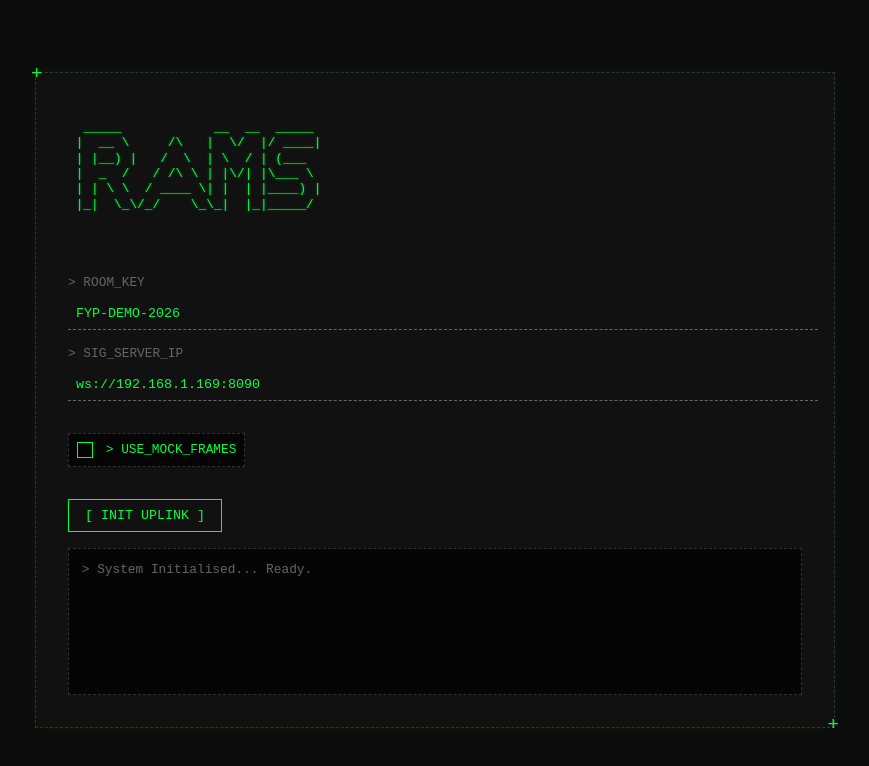
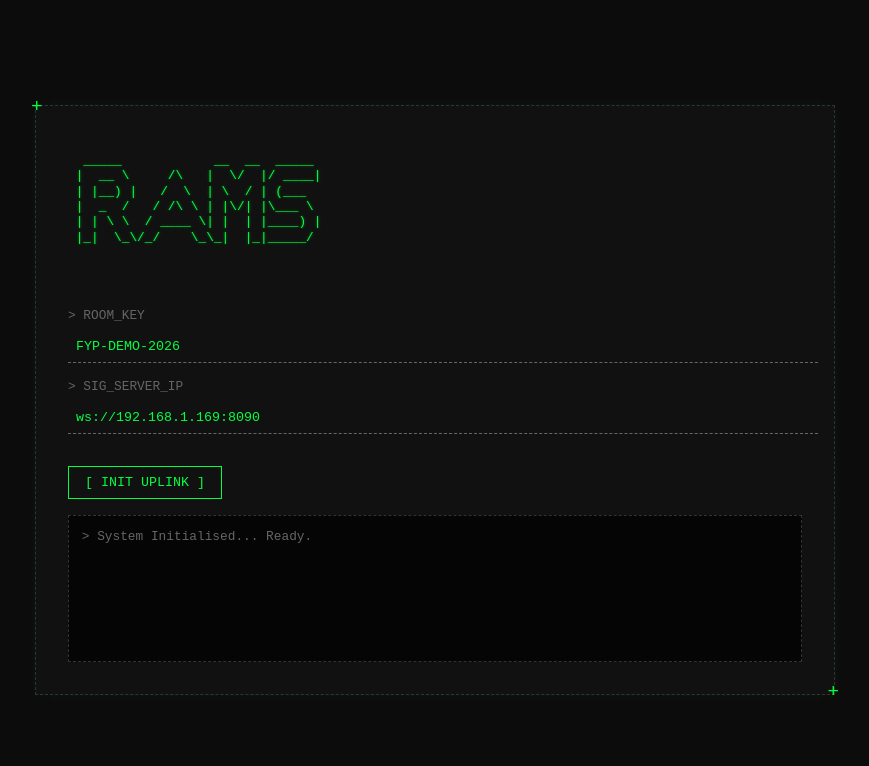
Before and after one commit to rayyan-parkar/RAMS, a SvelteKit app: page / in a window 1280 px wide. Shown: the top 766 px of the page, without its empty margins (205-1074 px from the left). Built offline with nearby package versions, Linux system fonts and the light colour scheme.

Commit message:
Removed audio visualisers and mock frames setting as I do not need it anymore

```diff
--- a/src/app.css
+++ b/src/app.css
@@ -156,28 +156,7 @@ button:hover {
   margin-bottom: 0.5rem;
 }
 
-.checkbox-group {
-  display: flex;
-  align-items: center;
-  justify-content: flex-start;
-  gap: 0.8rem;
-  margin-top: 1rem;
-  margin-bottom: 1rem;
-  border: 1px dashed var(--border-color);
-  padding: 0.5rem;
-  background: #050505;
-  width: fit-content;
-}
 
-.checkbox-group label {
-  margin: 0;
-  padding: 0;
-  display: inline-block;
-  color: var(--primary-glow);
-  line-height: 16px;
-  /* Match checkbox height */
-  cursor: pointer;
-}
 
 .video-grid {
   display: flex;
@@ -237,16 +216,6 @@ video.glow {
   }
 }
 
-.mic-visualizer {
-  font-size: 0.8rem;
-  color: var(--primary-glow);
-  font-family: monospace;
-  text-align: center;
-  margin-top: 0.5rem;
-  padding: 0.2rem;
-  background: #000;
-  border: 1px dashed var(--border-color);
-}
 
 .fullscreen-btn {
   position: absolute;
@@ -327,8 +296,7 @@ button.danger:hover {
 .container.fullscreen-mode .video-box.remote,
 .container.fullscreen-mode .media-controls,
 .container.fullscreen-mode .terminal,
-.container.fullscreen-mode .video-box.local span,
-.container.fullscreen-mode .video-box.local .mic-visualizer {
+.container.fullscreen-mode .video-box.local span {
   display: none !important;
 }
 
--- a/src/routes/+page.svelte
+++ b/src/routes/+page.svelte
@@ -5,7 +5,7 @@
   let roomId = $state('FYP-DEMO-2026');
   let sigServer = $state('ws://192.168.1.169:8090');
   let connectionState = $state('DISCONNECTED');
-  let useMockFrames = $state(false);
+
   let logs: string[] = $state(['System Initialised... Ready.']);
 
   let localVideoRef: HTMLVideoElement | null = $state(null);
@@ -744,25 +744,6 @@
       // 1. Capture local webcam
       let stream: MediaStream;
 
-      if (useMockFrames) {
-        log('[SYS] Mock frames enabled. Generating canvas stream...');
-        const canvas = document.createElement('canvas');
-        canvas.width = 640;
-        canvas.height = 480;
-        const ctx = canvas.getContext('2d')!;
-
-        let colorOffset = 0;
-        setInterval(() => {
-          ctx.fillStyle = `hsl(${colorOffset % 360}, 100%, 50%)`;
-          ctx.fillRect(0, 0, 640, 480);
-          ctx.fillStyle = 'white';
-          ctx.font = '30px monospace';
-          ctx.fillText(`MOCK FRAME: ${colorOffset}`, 50, 240);
-          colorOffset += 5;
-        }, 33);
-
-        stream = canvas.captureStream(30);
-      } else {
       log('[SYS] Requesting webcam and microphone access...');
       try {
         stream = await navigator.mediaDevices.getUserMedia({ video: true, audio: true });
@@ -778,10 +759,9 @@
             stream = await navigator.mediaDevices.getUserMedia({ video: false, audio: true });
             log('[OK] Audio device acquired (No Video).');
           } catch (err3) {
-              log(`[ERR] All hardware capture failed (${err3}). Enable USE_MOCK_FRAMES to test without hardware.`);
+            log(`[ERR] All hardware capture failed (${err3}).`);
             connectionState = 'DISCONNECTED';
             return;
-            }
           }
         }
       }
@@ -1019,10 +999,7 @@
         <label for="sig">> SIG_SERVER_IP</label>
         <input id="sig" type="text" bind:value={sigServer} spellcheck="false" />
 
-        <div class="checkbox-group mt-4">
-          <input id="mock-frames" type="checkbox" bind:checked={useMockFrames} />
-          <label for="mock-frames">> USE_MOCK_FRAMES</label>
-        </div>
+
 
         <button class="mt-4" onclick={connect}>[ INIT UPLINK ]</button>
       </div>
@@ -1031,7 +1008,6 @@
         <div class="video-box local">
           <span>> LOCAL_TX [H.264]</span>
           <video bind:this={localVideoRef} autoplay muted playsinline class="glow"></video>
-          <div class="mic-visualizer">MIC: {getAsciiBar(localAudioLevel)}</div>
           {#if connectionState === 'CONNECTED'}
             {#if isFullscreen}
               {#if showExitButton}
@@ -1049,7 +1025,6 @@
         <div class="video-box remote">
           <span>> REMOTE_RX [H.264]</span>
           <video bind:this={remoteVideoRef} autoplay playsinline></video>
-          <div class="mic-visualizer">VOL: {getAsciiBar(remoteAudioLevel)}</div>
         </div>
       </div>
       <div class="media-controls mt-4">
```
Lines whose indentation alone changed are shown as unchanged.
